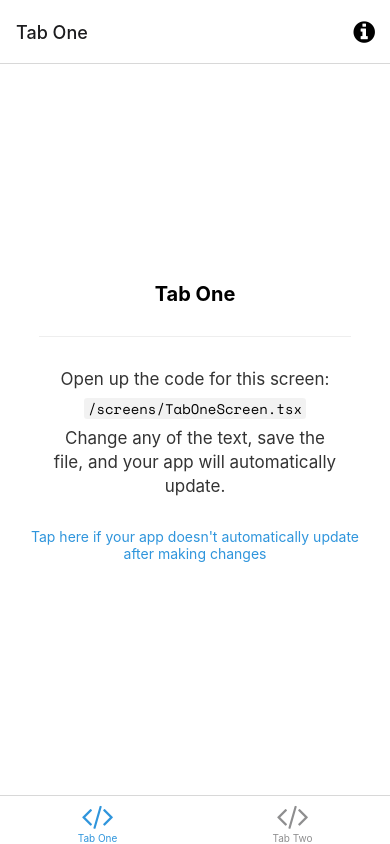
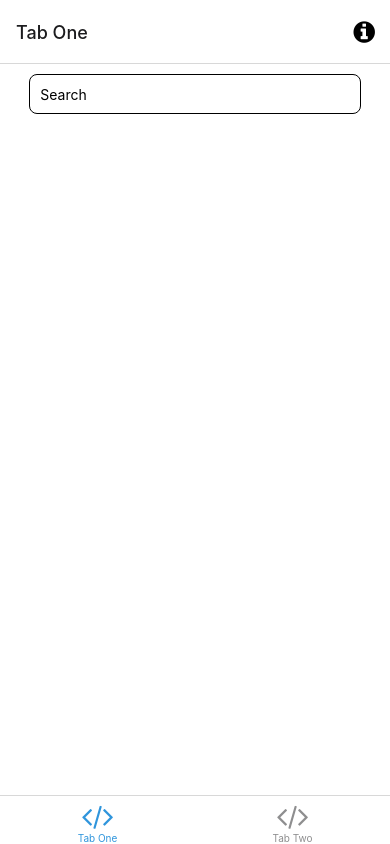
Before and after one commit to blakeadaniel/gov-info, a React Native app: screen /TabOne in a window 390 px wide. Built offline with nearby package versions, Linux system fonts and the light colour scheme; what expo-linking would draw is missing.

Commit message:
Create components (#4)

```diff
--- /dev/null
+++ b/components/SearchBar.tsx
@@ -0,0 +1,19 @@
+import React from 'react';
+import { View } from 'react-native';
+import { TextInput } from './TextInput';
+
+const styles = {
+    container: {
+        width: '100%'
+    }
+}
+
+export function SearchBar() {
+    const [searchText, setSearchText] = React.useState('');
+
+    return (
+        <View style={styles.container}>
+            <TextInput text={searchText} onChangeValue={setSearchText}/>
+        </View>
+    )
+}
--- /dev/null
+++ b/components/TextInput.tsx
@@ -0,0 +1,37 @@
+import React from "react";
+import { SafeAreaView, TextInput as RNTextInput } from "react-native";
+import { TEXT } from "../constants/Text";
+
+const textInputStyles = {
+    input: {
+      height: 40,
+      width: '100%',
+      borderWidth: 1,
+      padding: 10,
+      borderRadius: 8
+    },
+  };
+
+type TextInputProps = {
+    onChangeValue: any;
+    text: string;
+    placeHolder?: string;
+}
+
+export function TextInput({onChangeValue, text, placeHolder = TEXT.MAIN_SEARCH_PLACEHOLDER}: TextInputProps) {
+
+  return (
+    <SafeAreaView>
+      <RNTextInput
+        style={textInputStyles.input}
+        onChangeText={onChangeValue}
+        value={text}
+        clearTextOnFocus
+        placeholder={placeHolder}
+        clearButtonMode={'while-editing'}
+        autoCapitalize={'sentences'}
+        // onFocus={clearText}
+      />
+    </SafeAreaView>
+  );
+};
--- /dev/null
+++ b/constants/Text.ts
@@ -0,0 +1,3 @@
+export const TEXT = {
+    MAIN_SEARCH_PLACEHOLDER: 'Search'
+}
--- a/screens/TabOneScreen.tsx
+++ b/screens/TabOneScreen.tsx
@@ -1,15 +1,16 @@
+import React from 'react';
 import { StyleSheet } from 'react-native';
-
-import EditScreenInfo from '../components/EditScreenInfo';
+import { SearchBar } from '../components/SearchBar';
 import { Text, View } from '../components/Themed';
 import { RootTabScreenProps } from '../types';
 
 export default function TabOneScreen({ navigation }: RootTabScreenProps<'TabOne'>) {
+
   return (
     <View style={styles.container}>
-      <Text style={styles.title}>Tab One</Text>
-      <View style={styles.separator} lightColor="#eee" darkColor="rgba(255,255,255,0.1)" />
-      <EditScreenInfo path="/screens/TabOneScreen.tsx" />
+      <View style={styles.searchBarContainer}>
+      <SearchBar/>
+      </View>
     </View>
   );
 }
@@ -18,15 +19,9 @@ const styles = StyleSheet.create({
   container: {
     flex: 1,
     alignItems: 'center',
-    justifyContent: 'center',
+    paddingTop: 10
   },
-  title: {
-    fontSize: 20,
-    fontWeight: 'bold',
-  },
-  separator: {
-    marginVertical: 30,
-    height: 1,
-    width: '80%',
-  },
+  searchBarContainer: {
+    width: '85%'
+  }
 });
```
